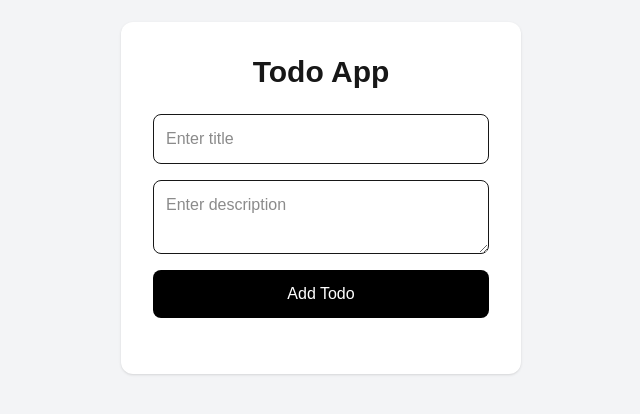
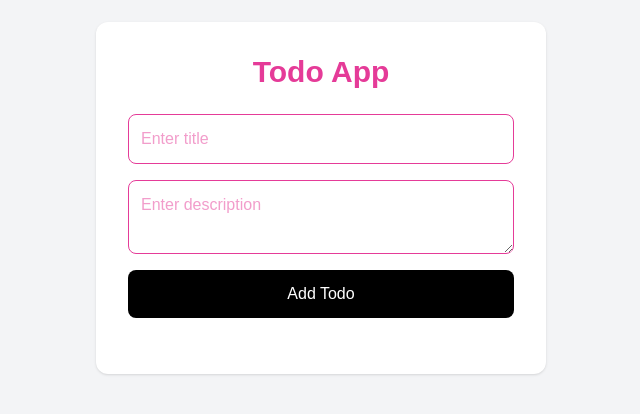
Before and after one commit to reyanshijindal123/random-project, a Next.js app: page / in a window 1280 px wide. Shown: the part 202-616 px from the top of the page, without its empty margins (319-959 px from the left). Built offline with nearby package versions, Linux system fonts and the light colour scheme.

Commit message:
Edited delete and update button

```diff
--- a/app/component/Todoform.tsx
+++ b/app/component/Todoform.tsx
@@ -1,54 +1,52 @@
 "use client";
 
-import { useState } from "react";
-
-type Todo = {
-  title: string;
-  description: string;
-};
+import { useEffect, useState } from "react";
+import { Todo } from "../page";
 
 export default function TodoForm({
-  addTodo,
+  addOrUpdateTodo,
+  editTodoData,
+  isEditing,
 }: {
-  addTodo: (todo: Todo) => void;
+  addOrUpdateTodo: (todo: Todo) => void;
+  editTodoData: Todo | null;
+  isEditing: boolean;
 }) {
+  const [title, setTitle] = useState("");
+  const [description, setDescription] =
+    useState("");
 
-  // STORE TITLE INPUT
-  const [title, setTitle] = useState("");
+  useEffect(() => {
+    if (editTodoData) {
+      setTitle(editTodoData.title);
+      setDescription(editTodoData.description);
+    }
+  }, [editTodoData]);
 
-  // STORE DESCRIPTION INPUT
-  const [description, setDescription] = useState("");
-
-  // BUTTON FUNCTION
   const handleSubmit = () => {
-
-    // CHECK EMPTY INPUT
     if (!title || !description) return;
 
-    // SEND DATA TO PARENT
-    addTodo({
+    addOrUpdateTodo({
       title,
       description,
     });
 
-    // CLEAR INPUTS
     setTitle("");
     setDescription("");
   };
 
   return (
     <div className="flex flex-col gap-4">
-
-      {/* TITLE INPUT */}
       <input
         type="text"
         placeholder="Enter title"
         className="border p-3 rounded-lg"
         value={title}
-        onChange={(e) => setTitle(e.target.value)}
+        onChange={(e) =>
+          setTitle(e.target.value)
+        }
       />
 
-      {/* DESCRIPTION INPUT */}
       <textarea
         placeholder="Enter description"
         className="border p-3 rounded-lg"
@@ -58,12 +56,13 @@ export default function TodoForm({
         }
       />
 
-      {/* BUTTON */}
       <button
         onClick={handleSubmit}
         className="bg-black text-white p-3 rounded-lg"
       >
-        Add Todo
+        {isEditing
+          ? "Update Todo"
+          : "Add Todo"}
       </button>
     </div>
   );
--- a/app/component/Todolist.tsx
+++ b/app/component/Todolist.tsx
@@ -1,7 +1,4 @@
-type Todo = {
-  title: string;
-  description: string;
-};
+import { Todo } from "../page";
 
 export default function TodoList({
   todos,
@@ -27,7 +24,7 @@ export default function TodoList({
             {todo.description}
           </p>
 
-          <div className="flex gap-2 mt-2">
+          <div className="flex gap-2 mt-3">
             <button
               onClick={() => editTodo(index)}
               className="bg-blue-500 text-white px-3 py-1 rounded"
--- a/app/component/helper/localstorage.ts
+++ b/app/component/helper/localstorage.ts
@@ -4,12 +4,9 @@ export const saveTodos = (todos: any) => {
     JSON.stringify(todos)
   );
 };
+
 export const getTodos = () => {
-  const data = localStorage.getItem("todos");
-
-  if (!data) {
-    return [];
-  }
-
-  return JSON.parse(data);
+  return JSON.parse(
+    localStorage.getItem("todos") || "[]"
+  );
 };
--- a/app/globals.css
+++ b/app/globals.css
@@ -1,8 +1,8 @@
 @import "tailwindcss";
 
 :root {
-  --background: #ffffff;
-  --foreground: #171717;
+  --background: #dfd2e0;
+  --foreground: #e53b98;
 }
 
 @theme inline {
--- a/app/page.tsx
+++ b/app/page.tsx
@@ -5,22 +5,29 @@ import TodoForm from "./component/Todoform";
 import TodoList from "./component/Todolist";
 import { getTodos, saveTodos } from "./component/helper/localstorage";
 
-type Todo = {
+export type Todo = {
   title: string;
   description: string;
 };
 
 export default function Home() {
   const [todos, setTodos] = useState<Todo[]>([]);
-  const [editIndex, setEditIndex] =
-    useState<number | null>(null);
+  const [editIndex, setEditIndex] = useState<number | null>(null);
 
   useEffect(() => {
     setTodos(getTodos());
   }, []);
 
-  const addTodo = (todo: Todo) => {
-    const updatedTodos = [...todos, todo];
+  const addOrUpdateTodo = (todo: Todo) => {
+    let updatedTodos;
+
+    if (editIndex !== null) {
+      updatedTodos = [...todos];
+      updatedTodos[editIndex] = todo;
+      setEditIndex(null);
+    } else {
+      updatedTodos = [...todos, todo];
+    }
 
     setTodos(updatedTodos);
     saveTodos(updatedTodos);
@@ -37,17 +44,24 @@ export default function Home() {
 
   const editTodo = (index: number) => {
     setEditIndex(index);
-    console.log("Editing Todo:", todos[index]);
   };
 
   return (
     <main className="min-h-screen flex items-center justify-center bg-gray-100">
-      <div className="w-[400px] bg-white p-8 rounded-xl shadow">
+      <div className="w-[450px] bg-white p-8 rounded-xl shadow">
         <h1 className="text-3xl font-bold text-center mb-6">
           Todo App
         </h1>
 
-        <TodoForm addTodo={addTodo} />
+        <TodoForm
+          addOrUpdateTodo={addOrUpdateTodo}
+          editTodoData={
+            editIndex !== null
+              ? todos[editIndex]
+              : null
+          }
+          isEditing={editIndex !== null}
+        />
 
         <TodoList
           todos={todos}
```
